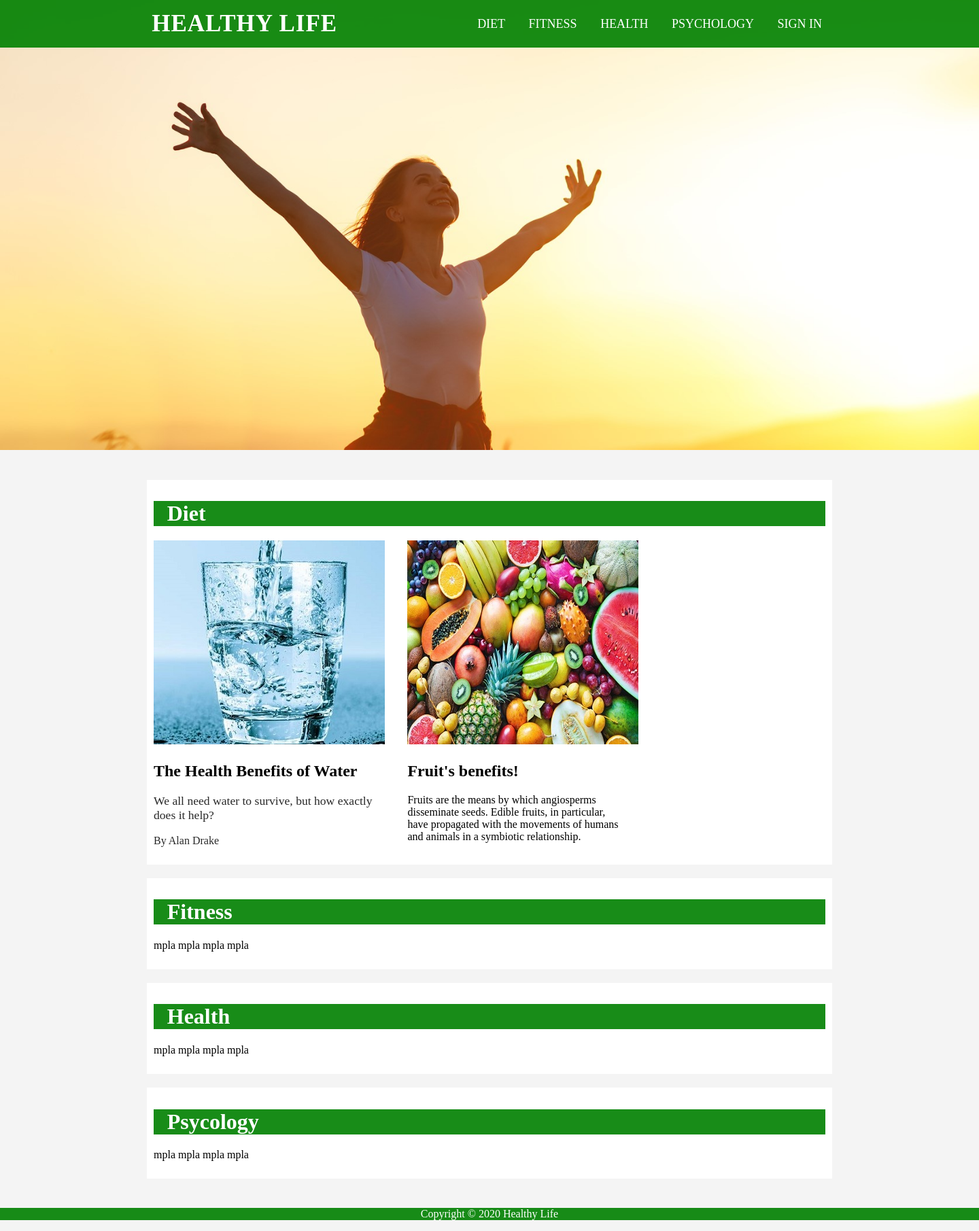
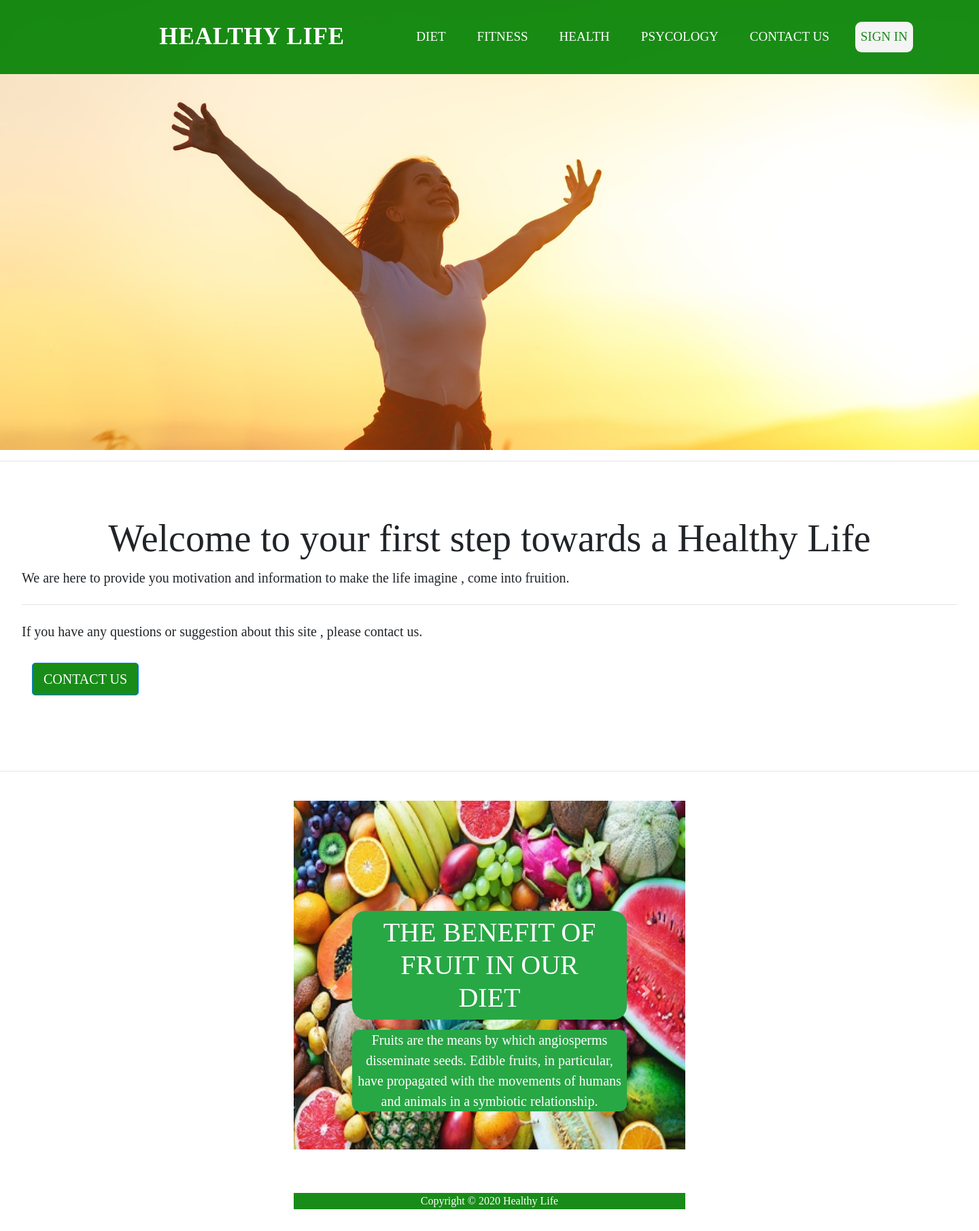
Before and after one commit to smantzou/PSPI2020, a PHP site: page / in a window 1440 px wide. Shown: the whole page at 68% size. After the commit the page ends 1779 px from the top, so only its background shows below. Run offline with PHP 8.4, Linux system fonts and the light colour scheme; some libraries are stand-ins or nearby versions.

Commit message:
Responsiveness and Bootstrap added

```diff
--- a/index.html
+++ b/index.html
@@ -2,84 +2,103 @@
 <html>
 <head>
     <meta charset="UTF-8">
-     <title>
+    <meta name="viewport" content="width=device-width",initial-scale=1.0,shrink-to-fit=no>
+    <link rel="stylesheet" href="https://maxcdn.bootstrapcdn.com/bootstrap/4.0.0/css/bootstrap.min.css" integrity="sha384-Gn5384xqQ1aoWXA+058RXPxPg6fy4IWvTNh0E263XmFcJlSAwiGgFAW/dAiS6JXm" crossorigin="anonymous">
+    <link rel="stylesheet" type="text/css" href="./style.css">
+    <title>
           Healthy Life
     </title>
-    <link rel="stylesheet" type="text/css" href="./style.css">
+
 </head>
 <body>
-    <div class="navbar">
-        <a href="index.html" class="logo">Healthy Life</a> </li>
-        <div class="nav" >
-            <ul>
-                <li> <a href="./categories.html">Diet</a> </li>
-                <li> <a href="#fitness">Fitness</a> </li>
-                <li> <a href="#health">Health</a> </li>
-                <li> <a href="#psychology">Psychology</a> </li>
-                <li> <a href="./signin.html">Sign in</a> </li>
-            </ul>
+    <nav class="navbar navbar-expand-lg navbar-dark ">
+        <a class="navbar-brand logo" href="./index.html">Healthy Life</a>
+        <button class="navbar-toggler" type="button" data-toggle="collapse" data-target="#navbarSupportedContent" aria-controls="navbarSupportedContent" aria-expanded="false" aria-label="Toggle navigation">
+          <span class="navbar-toggler-icon"></span>
+        </button>
+
+        <div class="collapse navbar-collapse" id="navbarSupportedContent">
+          <ul  class="navbar-nav mr-auto">
+            <li class="nav-item active">
+              <a class="nav-link" href="./categories.html">Diet <span class="sr-only">(current)</span></a>
+            </li>
+            <li class="nav-item active">
+              <a class="nav-link" href="#">Fitness</a>
+            </li>
+            <li class="nav-item active">
+                <a class="nav-link" href="#">Health</a>
+            </li>
+            <li class="nav-item active">
+                <a class="nav-link" href="#">Psycology</a>
+            </li>
+            <li class="nav-item active">
+                <a class="nav-link" href="./contact.html">Contact Us</a>
+            </li>
+            <li class="nav-item active">
+                <a id="signin" class="nav-link" href="./signin.html">Sign In</a>
+            </li>
+
+          </ul>
+
         </div>
+      </nav>
     </div>
 
     <div class="box"></div>
+    <hr>
+    <div class="jumbotron">
+        <h1 class="display-4" style="text-align: center;">Welcome to your first step towards a Healthy Life</h1>
+        <p class="lead">We are here to provide you motivation and information to make the life imagine , come into fruition.</p>
+        <hr class="my-4">
+        <p class="lead">If you have any questions or suggestion about this site , please contact us.</p>
+        <a class="btn btn-primary btn-lg" href="./contact.html" role="button">Contact Us</a>
+    </div>
+    <hr>
+    <div class="carousel-box">
+        <div id="carouselExampleCaptions" class="carousel slide" data-ride="carousel" style="color: white;">
+            <ol class="carousel-indicators">
+              <li data-target="#carouselExampleCaptions" data-slide-to="0" class="active"></li>
+              <li data-target="#carouselExampleCaptions" data-slide-to="1"></li>
 
-    <div class="conteiner">
-        <div class="categories">
-            <h1> Diet</h1>
+            </ol>
+            <div class="carousel-inner">
+              <div class="carousel-item active">
+                  <div class="b2"><img src="./images/fruits4.jpg" class="d-block w-100" alt="Fruit"></div>
+                  <div class="carousel-caption d-none d-block">
 
-                <div class="b1">
-                    <div class="b2">
-                        <a href="./waterbenefits.html">
-                            <img src="images/glass_of_water2.jpg" alt="Glass of water">
-                        </a>
-                    </div>
-                    <h2><a href="./waterbenefits.html">The Health Benefits of Water</a></h2>
-                     <p class="small">
-                        We all need water to survive, but how exactly does it help?
-                     </p>
-                     <p class="writer">By Alan Drake</p>
-                 </div>
+                  <h1 class="bg-success "  ><a class="nav-link" href="./waterbenefits.html">The Benefit of Fruit in our Diet</a></h1>
+                  <blockquote class="blockquote " ><p class="bg-success " >Fruits are the means by which angiosperms disseminate seeds. Edible fruits,
+                    in particular, have propagated with the movements of humans and animals in a symbiotic relationship.</p></blockquote>
+                </div>
+              </div>
+              <div class="carousel-item ">
+               <div class="b2"> <img src="./images/glass_of_water2.jpg" class="d-block w-100" alt="glass of water"></div>
+                <div class="carousel-caption d-none d-block">
 
-                 <div class="b1">
-                     <div class="b2">
-                        <a href="#fb">
-                            <img src="./images/fruits4.jpg" alt="">
-                        </a>
-                     </div>
+                  <h1 class="bg-success"><a class="nav-link" href="./waterbenefits.html">The Health Benefits of Water</a></h1>
+                  <blockquote class="blockquote"><p class="lead bg-success"> We all need water to survive, but how exactly does it help?</p></blockquote>
+                </div>
+              </div>
 
-                    <h2><a href="">Fruit's benefits!</a></h2>
-                    <p>
-                        Fruits are the means by which angiosperms disseminate seeds. Edible fruits,
-                        in particular, have propagated with the movements of humans and animals in a
-                        symbiotic relationship.
-                    </p>
-                </div>
-        </div>
-        <div class="categories">
-            <h1> Fitness</h1>
-            <p>
-                mpla mpla mpla mpla
-            </p>
-        </div>
-         <div class="categories">
-             <h1> Health</h1>
-             <p>
-                 mpla mpla mpla mpla
-              </p>
-         </div>
-
-        <div class="categories">
-            <h1> Psycology</h1>
-            <p>
-                mpla mpla mpla mpla
-            </p>
-        </div>
+            <a class="carousel-control-prev" href="#carouselExampleCaptions" role="button" data-slide="prev">
+              <span class="carousel-control-prev-icon" aria-hidden="true"></span>
+              <span class="sr-only">Previous</span>
+            </a>
+            <a class="carousel-control-next" href="#carouselExampleCaptions" role="button" data-slide="next">
+              <span class="carousel-control-next-icon" aria-hidden="true"></span>
+              <span class="sr-only">Next</span>
+            </a>
+          </div>
     </div>
     <footer id="main-footer">
         <p>
             Copyright &copy; 2020 Healthy Life
         </p>
     </footer>
+    <script src="https://code.jquery.com/jquery-3.2.1.slim.min.js" integrity="sha384-KJ3o2DKtIkvYIK3UENzmM7KCkRr/rE9/Qpg6aAZGJwFDMVNA/GpGFF93hXpG5KkN" crossorigin="anonymous"></script>
+    <script src="https://cdnjs.cloudflare.com/ajax/libs/popper.js/1.12.9/umd/popper.min.js" integrity="sha384-ApNbgh9B+Y1QKtv3Rn7W3mgPxhU9K/ScQsAP7hUibX39j7fakFPskvXusvfa0b4Q" crossorigin="anonymous"></script>
+    <script src="https://maxcdn.bootstrapcdn.com/bootstrap/4.0.0/js/bootstrap.min.js" integrity="sha384-JZR6Spejh4U02d8jOt6vLEHfe/JQGiRRSQQxSfFWpi1MquVdAyjUar5+76PVCmYl" crossorigin="anonymous"></script>
+
 </body>
 
 </html>
--- a/style.css
+++ b/style.css
@@ -1,7 +1,7 @@
 body{
     margin: 0;
     padding: 0;
-    background-color: #f4f4f4;
+    background-color: white;
     font-family: 'Times New Roman', Times, serif;
 }
 
@@ -9,10 +9,28 @@ body{
     background-image: url('./images/health2.jpg');
     background-repeat: no-repeat;
     background-size: cover;
-
     background-position: left;
     padding: 23%;
     margin: none;
+}
+.nav-item{
+    font-size: 19px;
+}
+div.jumbotron{
+    background-color: white;
+
+}
+.btn-primary{
+    background-color:  rgba(0, 128, 0, 0.904) ;
+}
+.bg-success{
+
+    border-radius: 0.5em; !important;
+
+}
+.carousel-slide{
+    width: 50%;
+    height: 50%;
 }
 
 .navbar{
@@ -34,14 +52,7 @@ body{
     margin-right: 15%;
     font-size: 18px;
 }
-.nav ul{
-    padding: 0;
-    list-style: none;
-    display: inline;
-}
-.nav li{
-    display: inline;
-}
+
 .logo{
 
     flex: 1 1 auto;
@@ -50,6 +61,8 @@ body{
     letter-spacing: 1px;
     font-weight: bold;
     font-size: 35px;
+    color: white;
+
 }
 a{
     margin: 15px;
@@ -69,11 +82,12 @@ a{
     background-color: rgba(0, 128, 0, 0.904);
     padding-left: 2%;
 }
-.conteiner{
-    width: 70%;
+.carousel-box{
+    width: 40%;
     margin-left: auto;
     margin-right: auto;
     margin-top: 3%;
+
 }
 .b1{
     width: 32.8%;
@@ -90,17 +104,13 @@ a{
     color: rgba(0, 128, 0, 0.904);
 }
 .b2{
-    width: 340px;
-    height: 300px;
-    float: left;
+
     margin-bottom: 8%;
-    overflow: hidden;
+
 }
-.b2{
-    overflow: hidden;
-}
+
 .b2 img{
-    display: block;
+
     transition: transform .4s;
 }
 .b2:hover img{
@@ -119,6 +129,7 @@ a{
     background-color: rgba(0, 128, 0, 0.904);
     text-align: center;
     margin-top: 3%;
+    width: 100%;
 }
 .my-form input{
     border-radius: 5px;
@@ -127,9 +138,35 @@ a{
     font-size: 150%;
     font-family: 'Times New Roman', Times, serif;
 }
-@media(max-width:1400px){
+#signin{
+    color: rgba(0, 128, 0, 0.904);
+    background-color: #f4f4f4;
+    border-radius: 0.5em;
+    background-size: 100px 100px;
+}
+@media only screen and (max-width:1400px){
     .b1{
         width: 50%;
         float: none;
     }
+    #signin{
+    color: rgba(0, 128, 0, 0.904);
+    background-color: #f4f4f4;
+    }
+    .carousel-item p {
+       visibility: hidden;
+    }
+    h1.bg-success{
+
+      font-size: 25px;
+
+    }
+    .carousel-inner{
+
+        width:200%;
+        max-height: 200% !important;
+        margin-right: auto;
+      }
+
+
 }
```
Also changed, not shown: article.css (+9 -0 lines), categories.css (+9 -0 lines), categories.html (+37 -11 lines), contact.css (added, +54 -0 lines), contact.html (added, +43 -0 lines), register.html (+6 -7 lines), registerstyle.css (+40 -3 lines), waterbenefits.html (+36 -27 lines), images/bg_for_contact.jpg (added), images/bg_for_contact2.jpg (added), signstyle.css (line endings or trailing spaces).
